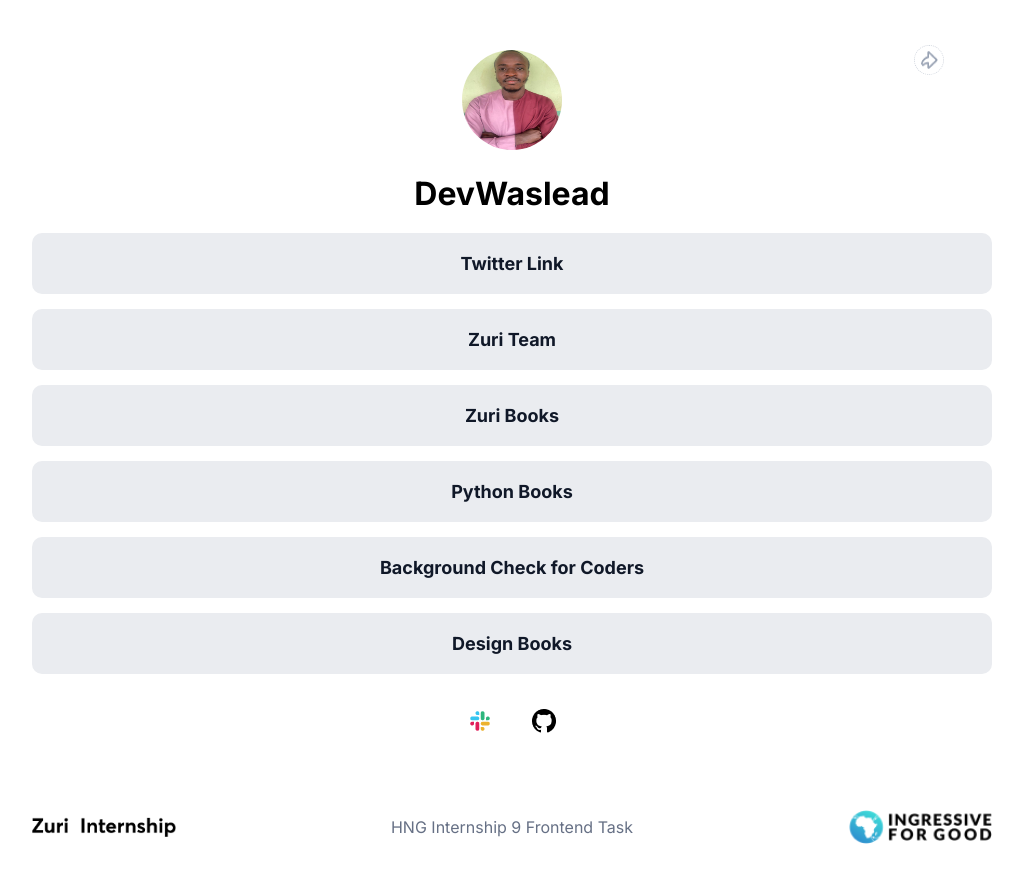
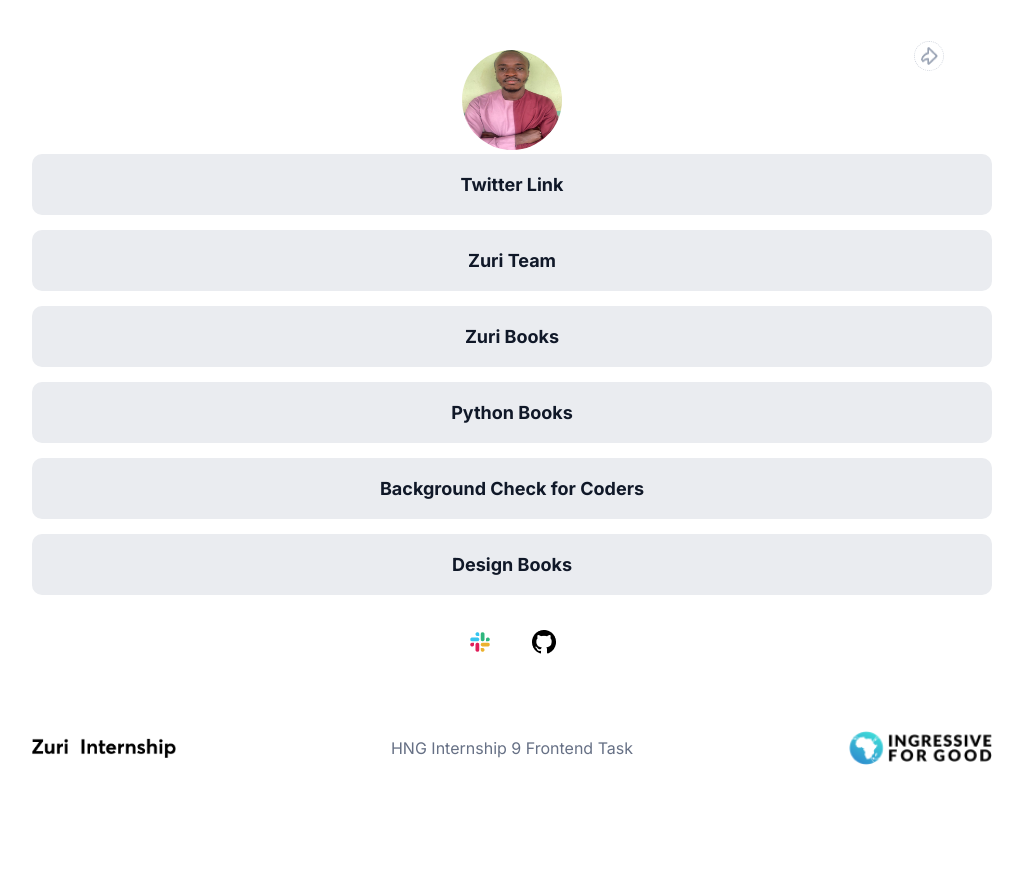
Before and after one commit to was-coder/hng-task-1, a React (Create React App) app: page / in a window 1280 px wide. Shown: the top 882 px of the page, without its empty margins (128-1151 px from the left). After the commit the page ends 818 px from the top, so only its background shows below. Built offline with nearby package versions, Linux system fonts and the light colour scheme.

Commit message:
fix:Add the id to the anchor tags and hide the slack username

```diff
--- a/src/components/Links.jsx
+++ b/src/components/Links.jsx
@@ -2,6 +2,11 @@
 
 function Links() {
   const data = [
+    {
+      id: "slack",
+      content: "Waslead",
+      link: "https://app.slack.com/client/T042F7V19Q8/D048242G0CW",
+    },
     {
       id: "btn__twitter",
       content: "Twitter Link",
@@ -43,6 +48,7 @@
             target="_blank"
             rel="noopener noreferrer"
             key={data.id}
+            id={data.id}
             href={data.link}
           >
             {data.content}
--- a/src/components/Profile.jsx
+++ b/src/components/Profile.jsx
@@ -1,16 +1,6 @@
-import React, { Fragment, useState } from "react";
+import React, { Fragment } from "react";
 
 function Profile() {
-  const [username, setUsername] = useState(false);
-
-  const handleEnter = () => {
-    setUsername(true);
-  };
-
-  const handleLeave = () => {
-    setUsername(false);
-  };
-
   return (
     <Fragment>
       <header className="profile-header">
@@ -22,10 +12,6 @@
           />
           <img src="/assets/camera.png" alt="Hover camera" id="camera__img" />
         </div>
-        <h1 id="twitter" onMouseEnter={handleEnter} onMouseLeave={handleLeave}>
-          DevWaslead
-        </h1>
-        <span id="slack">{username ? "Waslead" : null}</span>
 
         <div className="icon-div" id="mobile-share">
           <img
--- a/src/css/links.css
+++ b/src/css/links.css
@@ -39,6 +39,10 @@
   margin: 0 20px;
 }
 
+#slack {
+  display: none;
+}
+
 @media screen and (min-width: 960px) {
   .btn {
     font-size: 18px;
--- a/src/css/profile.css
+++ b/src/css/profile.css
@@ -38,10 +38,6 @@
   padding: 20px 0;
 }
 
-#slack {
-  display: none;
-}
-
 .share {
   width: 30px;
   height: 30px;
@@ -65,12 +61,6 @@
 
 #desktop-share {
   display: none;
-}
-
-#slack {
-  font-size: 16px;
-  font-style: italic;
-  padding-bottom: 10px;
 }
 
 @media screen and (min-width: 960px) {
```
